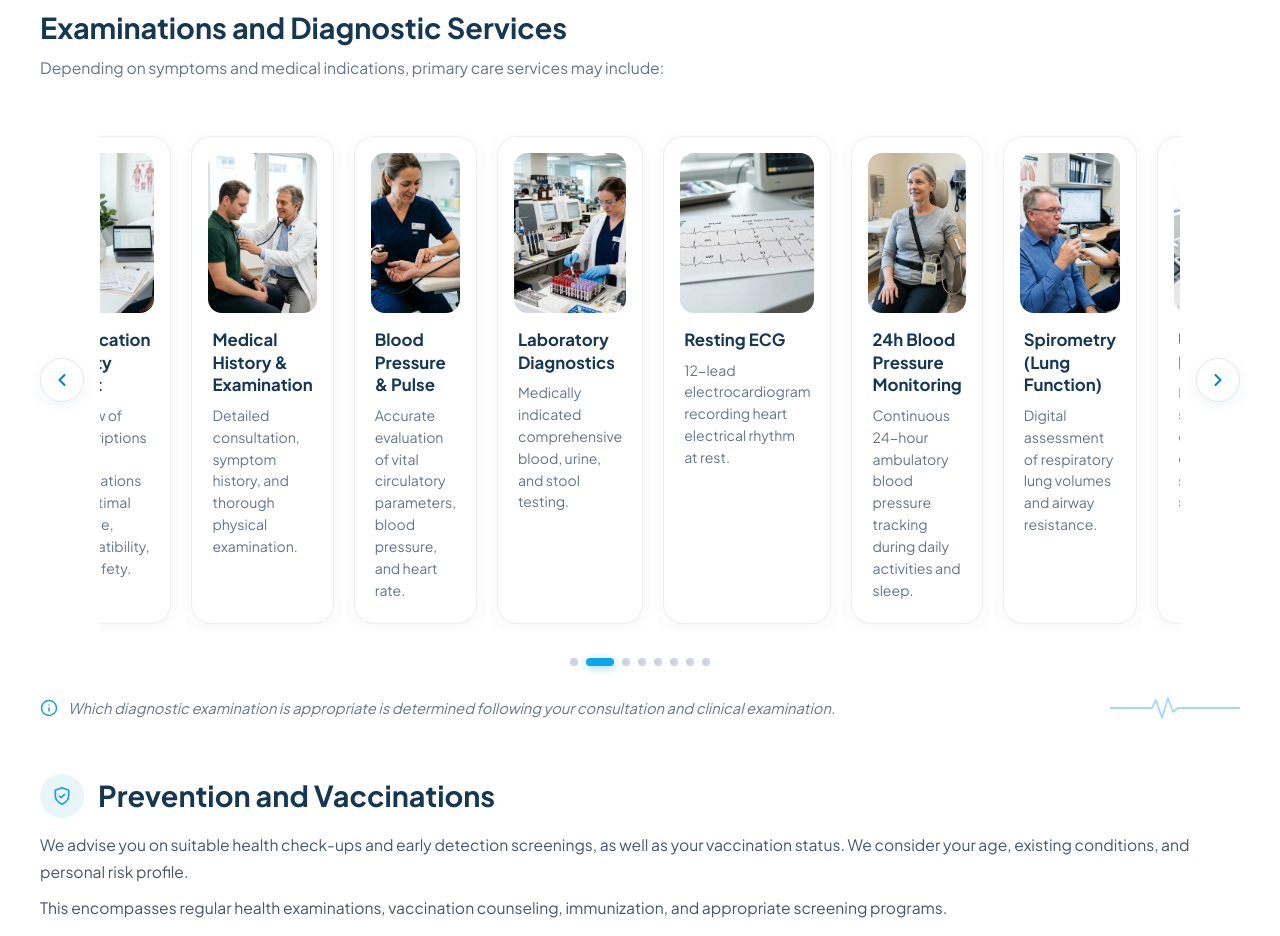
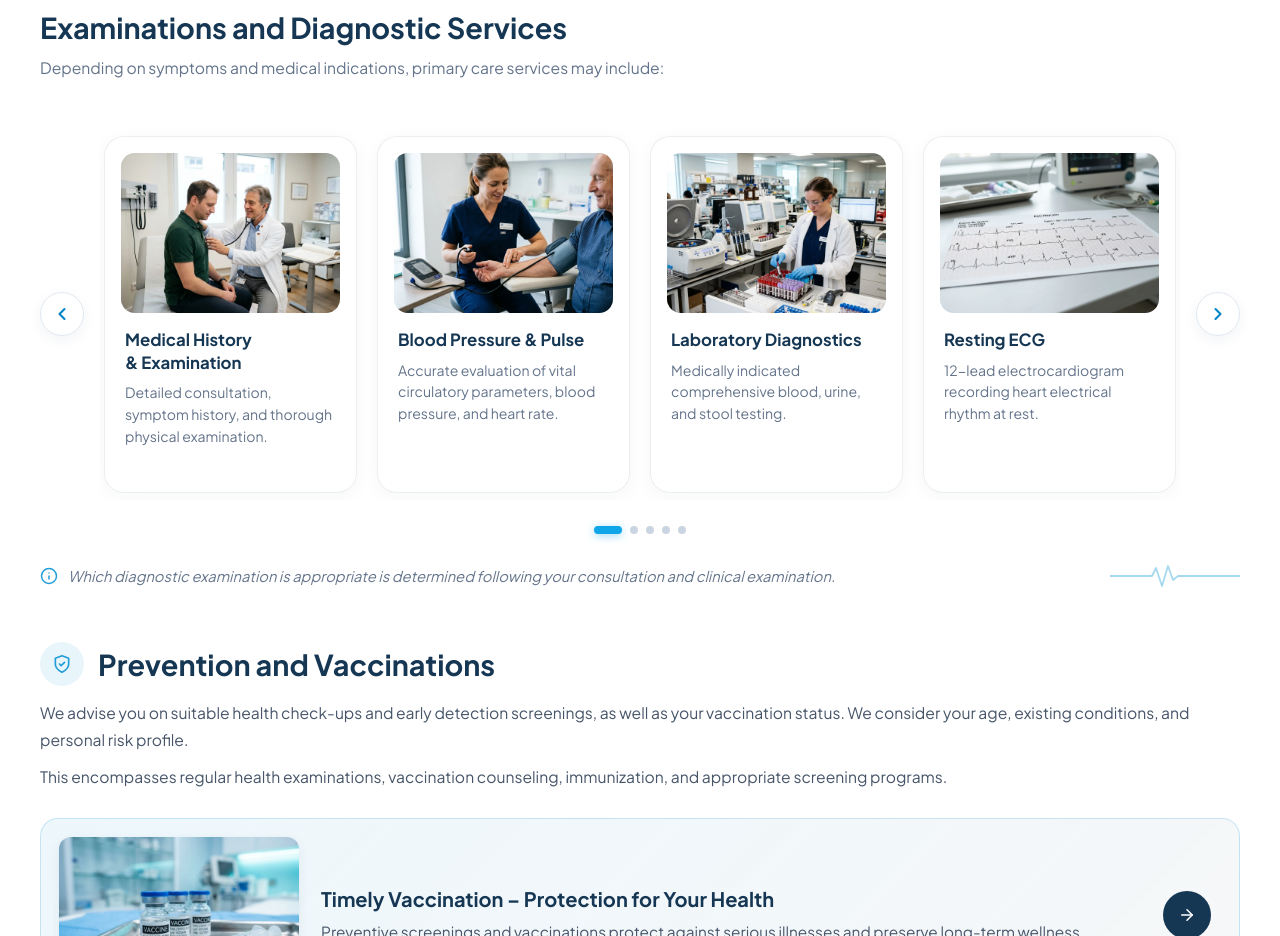
Before and after one commit to Arkadii-Redozubov-personal/NabiOta-Medical-Care-Center-MVZ-for-General-and-Specialist-Care-Website, a Next.js app: page /en/fachbereiche/allgemeinmedizin/ in a window 1280 px wide. Shown: the part 1420-2356 px from the top of the page. Built offline with nearby package versions, Linux system fonts and the light colour scheme.

Commit message:
style: increase specialty card icons inside circle across desktop and mobile, refine showcase slider

```diff
--- a/src/components/pages/LegacyHomePageView.tsx
+++ b/src/components/pages/LegacyHomePageView.tsx
@@ -157,7 +157,7 @@ export function LegacyHomePageView({ locale }: LegacyHomePageViewProps) {
                       className="expertise-card"
                     >
                       <div className="expertise-icon">
-                        <Icon name={spec.icon} size={38} />
+                        <Icon name={spec.icon} size={40} />
                       </div>
                       <div className="expertise-text">
                         <span className="expertise-card-title">{spec.title}</span>
--- a/src/components/ui/GeneralMedicineServicesShowcase.tsx
+++ b/src/components/ui/GeneralMedicineServicesShowcase.tsx
@@ -185,20 +185,11 @@ export function GeneralMedicineServicesShowcase({
   servicesNote,
 }: GeneralMedicineServicesShowcaseProps) {
   const isRTL = locale === "ar";
-  const N = generalServicesData.length;
-
-  // Triplicate array to enable seamless bidirectional infinite looping
-  const allSlides = useMemo(
-    () => [...generalServicesData, ...generalServicesData, ...generalServicesData],
-    []
-  );
-
-  const [currentIndex, setCurrentIndex] = useState(N);
+  const [currentIndex, setCurrentIndex] = useState(0);
   const [visibleCards, setVisibleCards] = useState(4);
-  const [isTransitioning, setIsTransitioning] = useState(true);
   const [isHovered, setIsHovered] = useState(false);
 
-  const isSlidingRef = useRef(false);
+  // Touch gesture state
   const touchStartX = useRef<number | null>(null);
   const touchEndX = useRef<number | null>(null);
 
@@ -217,66 +208,25 @@ export function GeneralMedicineServicesShowcase({
     return () => window.removeEventListener("resize", updateVisible);
   }, []);
 
-  // Slide navigation handlers
+  const maxIndex = Math.max(0, generalServicesData.length - visibleCards);
+
+  // Keep index within bounds if window is resized
+  useEffect(() => {
+    setCurrentIndex((prev) => Math.min(prev, maxIndex));
+  }, [maxIndex]);
+
+  // Infinite cycle navigation:
+  // Forward: reaching the end smoothly loops back to the start (0)
+  // Backward: from the start smoothly loops to the end (maxIndex)
   const handlePrev = useCallback(() => {
-    if (isSlidingRef.current) return;
-    isSlidingRef.current = true;
-    setIsTransitioning(true);
-    setCurrentIndex((prev) => prev - 1);
-  }, []);
+    setCurrentIndex((prev) => (prev > 0 ? prev - 1 : maxIndex));
+  }, [maxIndex]);
 
   const handleNext = useCallback(() => {
-    if (isSlidingRef.current) return;
-    isSlidingRef.current = true;
-    setIsTransitioning(true);
-    setCurrentIndex((prev) => prev + 1);
-  }, []);
+    setCurrentIndex((prev) => (prev < maxIndex ? prev + 1 : 0));
+  }, [maxIndex]);
 
-  // Infinite loop snap without animation when sliding beyond bounds
-  const handleTransitionEnd = (e: React.TransitionEvent<HTMLDivElement>) => {
-    if (e.target !== e.currentTarget || e.propertyName !== "transform") return;
-    isSlidingRef.current = false;
-
-    if (currentIndex >= N * 2) {
-      setIsTransitioning(false);
-      setCurrentIndex((prev) => prev - N);
-    } else if (currentIndex < N) {
-      setIsTransitioning(false);
-      setCurrentIndex((prev) => prev + N);
-    }
-  };
-
-  // Re-enable transition on the frame after an instantaneous jump
-  useEffect(() => {
-    if (!isTransitioning) {
-      const r1 = requestAnimationFrame(() => {
-        const r2 = requestAnimationFrame(() => {
-          setIsTransitioning(true);
-        });
-        return () => cancelAnimationFrame(r2);
-      });
-      return () => cancelAnimationFrame(r1);
-    }
-  }, [isTransitioning]);
-
-  // Safety fallback to prevent slider lock
-  useEffect(() => {
-    const timeout = setTimeout(() => {
-      isSlidingRef.current = false;
-    }, 550);
-    return () => clearTimeout(timeout);
-  }, [currentIndex]);
-
-  // Autoplay every 4s, pauses on hover/touch
-  useEffect(() => {
-    if (isHovered) return;
-    const interval = setInterval(() => {
-      handleNext();
-    }, 4000);
-    return () => clearInterval(interval);
-  }, [isHovered, handleNext]);
-
-  // Keyboard navigation when user is hovering/interacting with slider
+  // Keyboard navigation when hovering slider
   useEffect(() => {
     if (!isHovered) return;
     const onKeyDown = (e: KeyboardEvent) => {
@@ -294,7 +244,6 @@ export function GeneralMedicineServicesShowcase({
 
   // Touch swipe support
   const handleTouchStart = (e: React.TouchEvent) => {
-    setIsHovered(true);
     touchStartX.current = e.targetTouches[0].clientX;
   };
 
@@ -303,7 +252,6 @@ export function GeneralMedicineServicesShowcase({
   };
 
   const handleTouchEnd = () => {
-    setIsHovered(false);
     if (touchStartX.current === null || touchEndX.current === null) return;
     const diff = touchStartX.current - touchEndX.current;
     if (Math.abs(diff) > 40) {
@@ -319,29 +267,12 @@ export function GeneralMedicineServicesShowcase({
     touchEndX.current = null;
   };
 
-  // Active dot index mapped to original 0..N-1 items
-  const activeDot = ((currentIndex % N) + N) % N;
-
-  const goToDot = (dotIdx: number) => {
-    if (isSlidingRef.current) return;
-    const currentMod = ((currentIndex % N) + N) % N;
-    if (dotIdx === currentMod) return;
-
-    isSlidingRef.current = true;
-    setIsTransitioning(true);
-
-    let diff = dotIdx - currentMod;
-    if (diff > N / 2) diff -= N;
-    if (diff < -N / 2) diff += N;
-
-    setCurrentIndex((prev) => prev + diff);
-  };
-
+  const totalDots = maxIndex + 1;
   const cardWidthCalc = `((100% - ${(visibleCards - 1) * 20}px) / ${visibleCards})`;
 
   return (
     <div>
-      {/* ── Infinite Slider (4 Cards Visible on Desktop, endless cycle) ── */}
+      {/* ── Slider with 4 Main Cards in View (Endless Cycle) ── */}
       <div
         className="gen-slider-outer"
         onMouseEnter={() => setIsHovered(true)}
@@ -377,17 +308,14 @@ export function GeneralMedicineServicesShowcase({
         >
           <div
             className="gen-slider-track"
-            onTransitionEnd={handleTransitionEnd}
             style={{
               transform: isRTL
                 ? `translateX(calc(${currentIndex} * (${cardWidthCalc} + 20px)))`
                 : `translateX(calc(-${currentIndex} * (${cardWidthCalc} + 20px)))`,
-              transition: isTransitioning
-                ? "transform 0.45s cubic-bezier(0.25, 1, 0.5, 1)"
-                : "none",
+              transition: "transform 0.45s cubic-bezier(0.25, 1, 0.5, 1)",
             }}
           >
-            {allSlides.map((item, idx) => {
+            {generalServicesData.map((item, idx) => {
               const itemTitle = item.titles[locale] || item.titles.de;
               const itemDesc = item.descs[locale] || item.descs.de;
 
@@ -396,7 +324,9 @@ export function GeneralMedicineServicesShowcase({
                   key={`${item.icon}-${idx}`}
                   className="gen-slider-card"
                   style={{
-                    flex: `0 0 ${cardWidthCalc}`,
+                    flex: `0 0 calc(${cardWidthCalc})`,
+                    maxWidth: `calc(${cardWidthCalc})`,
+                    width: `calc(${cardWidthCalc})`,
                   }}
                 >
                   <div className="gen-slider-card-media">
@@ -440,14 +370,14 @@ export function GeneralMedicineServicesShowcase({
         </button>
       </div>
 
-      {/* Pagination Dots (matching 8 services, endless cycle) */}
+      {/* Pagination Dots */}
       <div className="gen-slider-dots" role="tablist" aria-label="Slider navigation dots">
-        {generalServicesData.map((_, dotIdx) => (
+        {Array.from({ length: totalDots }).map((_, dotIdx) => (
           <button
             key={dotIdx}
             type="button"
-            onClick={() => goToDot(dotIdx)}
-            className={`gen-slider-dot ${dotIdx === activeDot ? "active" : ""}`}
+            onClick={() => setCurrentIndex(dotIdx)}
+            className={`gen-slider-dot ${dotIdx === currentIndex ? "active" : ""}`}
             aria-label={`Go to slide ${dotIdx + 1}`}
           />
         ))}
```
Also changed, not shown: src/app/globals.css.
